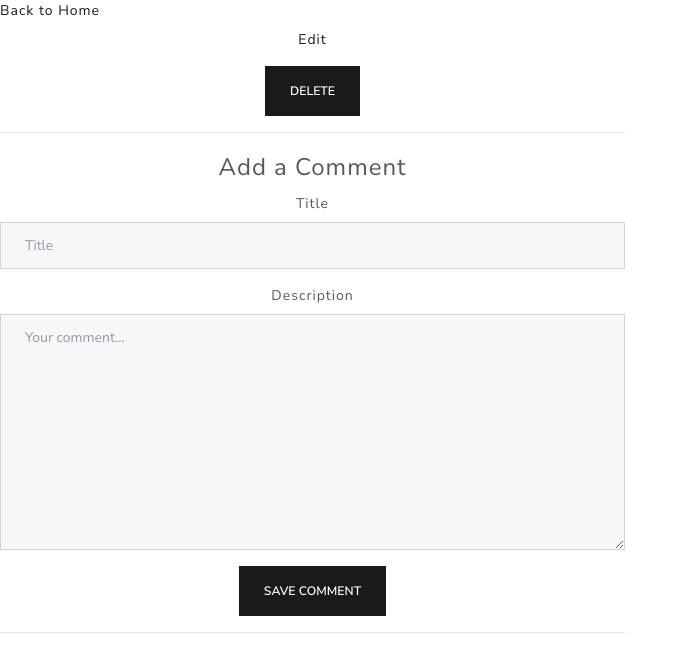
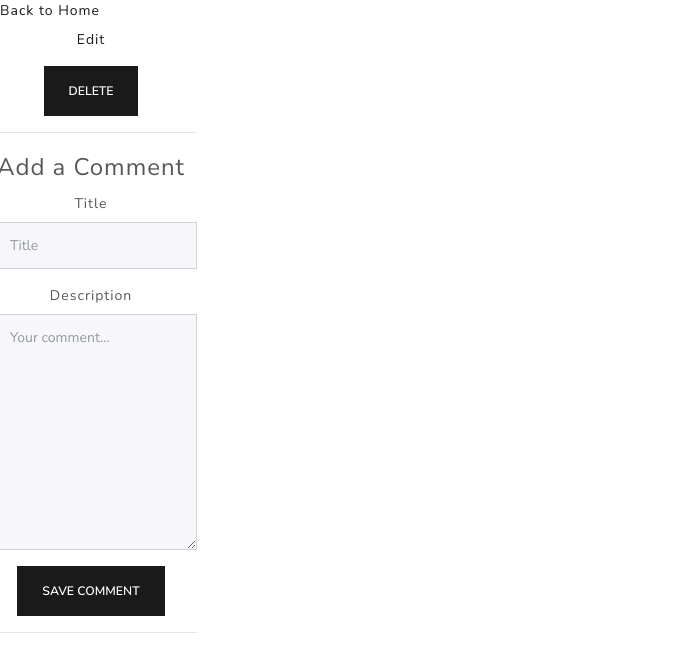
Before and after one commit to Jeromeschmidt/playlister, a Flask app: template templates/playlists_show.html in a window 1280 px wide. Shown: the top 672 px of the page, without its empty margins (0-688 px from the left). Run offline with Flask 2, Linux system fonts and the light colour scheme; the template is opened without the code that fills it, so the values that code supplies are empty.

Commit message:
experimenting with CSS

```diff
--- a/templates/playlists_show.html
+++ b/templates/playlists_show.html
@@ -1,7 +1,6 @@
 <a href='/'>Back to Home</a>
 <!-- <div class='row'> -->
 <div class='row'>
-    <div class='col-sm-6 col-sm-offset-3'>
         <center>
             <link rel='stylesheet' href='https://bootswatch.com/4/lux/bootstrap.min.css'>
             <div>
@@ -38,5 +37,4 @@
 
             </div>
         </center>
-    </div>
 </div>
```
